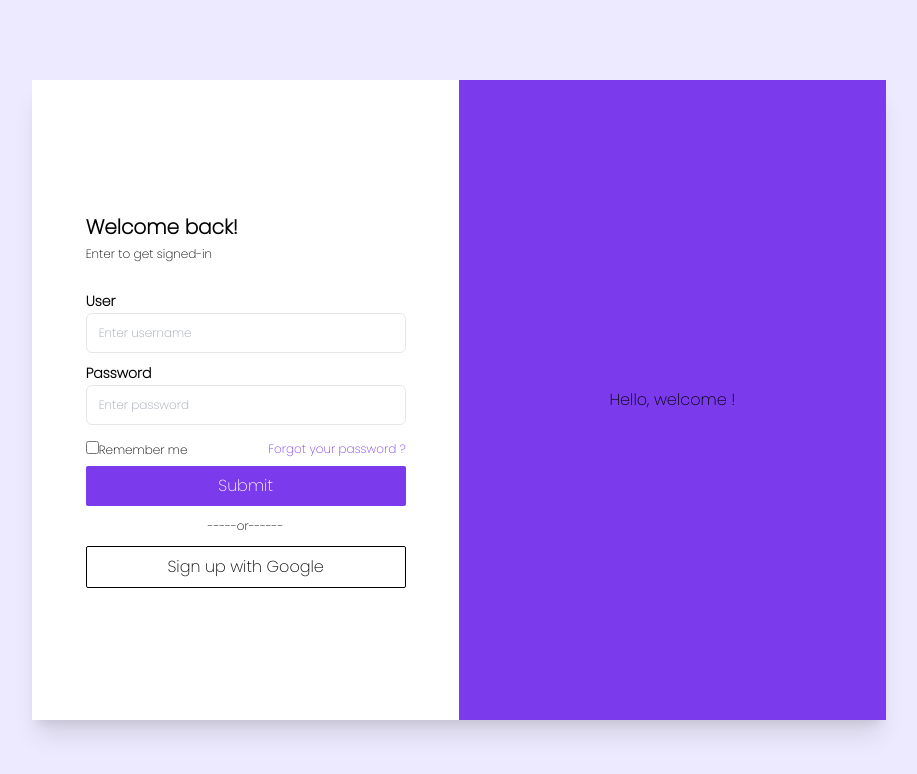
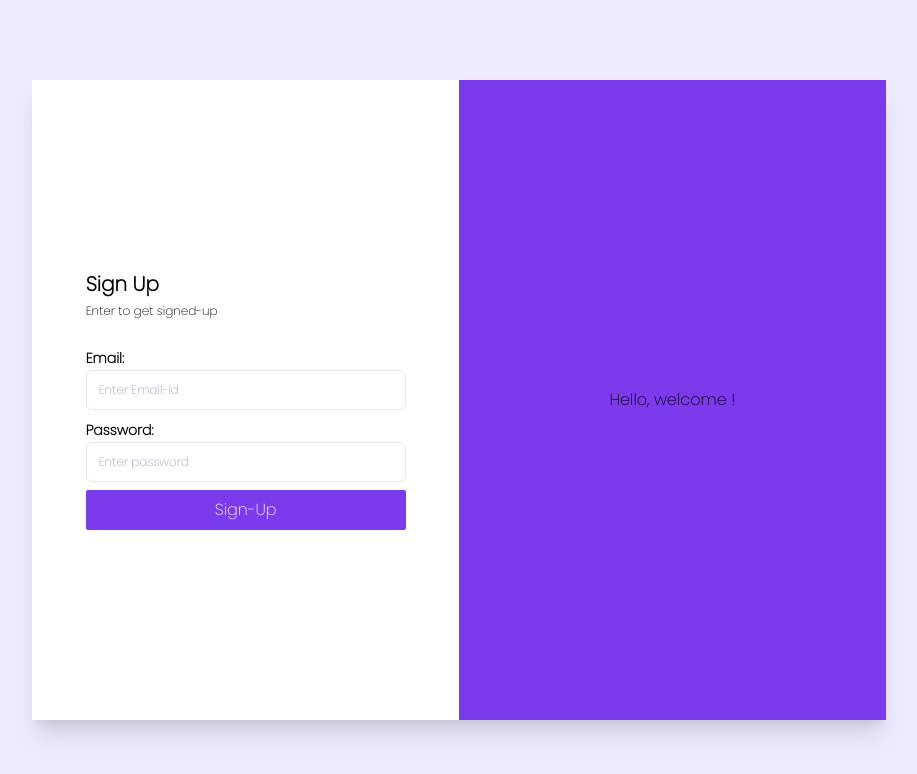
Before and after one commit to PRITHIV369/RentalHousing, a React (Vite) app: page /SignUp in a window 1280 px wide. Shown: the top 774 px of the page, without its empty margins (181-1098 px from the left). Built offline with nearby package versions, Linux system fonts and the light colour scheme.

Commit message:
Added signup

```diff
--- a/package.json
+++ b/package.json
@@ -10,6 +10,9 @@
     "preview": "vite preview"
   },
   "dependencies": {
+    "dotenv": "^16.4.5",
+    "express": "^4.21.1",
+    "mongoose": "^8.8.0",
     "react": "^18.3.1",
     "react-dom": "^18.3.1"
   },
--- a/src/App.jsx
+++ b/src/App.jsx
@@ -2,6 +2,8 @@ import { BrowserRouter, Routes,Route } from 'react-router-dom'
 import Filter from './components/Filter'
 import Navbar from './components/Navbar'
 import Home from './components/Home'
+import SignUp from './components/SignUp'
+import Login from './components/Login'
 function App() {
   return (
     <>
@@ -13,6 +15,9 @@ function App() {
             <Route path="services" element={<Filter/>}/>
             <Route path="contact" element={<Filter/>}/>
           </Route>
+            <Route path="/SignUp" element={<SignUp/>}/>
+          <Route path="/login" element={<Login/>}>
+          </Route>
       </Routes>
     </BrowserRouter>
     </>
--- a/src/components/Login.jsx
+++ b/src/components/Login.jsx
@@ -1,6 +1,8 @@
 import React from 'react'
+import { useNavigate } from 'react-router-dom'
 
 function Login() {
+    const navigate=useNavigate();
     return (
         <>
         <div className='h-screen flex justify-center items-center font-popins bg-violet-100'>
@@ -24,7 +26,7 @@ function Login() {
                         </div>
                         <button className="bg-violet-600 text-white rounded-sm p-2 w-full ">Submit</button>
                         <p className='text-center text-xs py-3 '>-----or------</p>
-                        <button className="border-black border rounded-sm p-2 w-full">Sign up with Google</button>
+                        <button type="button" className="border-black border rounded-sm p-2 w-full" onClick={()=>navigate("/SignUp")} >Sign up with Google</button>
 
                     </form>
                 </div>
--- /dev/null
+++ b/src/components/SignUp.jsx
@@ -0,0 +1,33 @@
+import React from 'react'
+
+function SignUp() {
+    return (
+        <>
+            <div className='h-screen flex justify-center items-center font-popins bg-violet-100'>
+            <div className="flex rounded-md shadow-xl w-2/3  h-4/5 ">
+                <div className='w-full lg:w-1/2 flex justify-center items-center  bg-white'>
+                    <form className=' w-3/4 h-auto '>
+                        <div className='text-xl font-extrabold'>Sign Up</div>
+                        <small className='text-xs text-grey-800 mt-0'>Enter to get signed-up</small>
+                        <br/>
+                        <br/>
+                        <label htmlFor="user" className='text-sm font-bold'>Email:</label>
+                        <br/>
+                        <input type="text" id="user" placeholder='Enter Email-id' className="text-xs pl-3 border border-grey rounded-md h-10 w-full mb-2"/>
+                        <br/>
+                        <label htmlFor="password" className='text-sm font-bold'>Password:</label>
+                        <br/>
+                        <input type='password' id="password" placeholder="Enter password" className="text-xs pl-3 border border-grey rounded-md h-10 w-full mb-2"/>
+                        <button className="bg-violet-600 text-white rounded-sm p-2 w-full ">Sign-Up</button>
+                    </form>
+                </div>
+                <div className='bg-violet-600 h-full w-1/2 hidden lg:flex items-center justify-center'>
+                    Hello, welcome !
+                </div>
+            </div>
+        </div>
+        </>
+    )
+}
+
+export default SignUp
--- a/src/main.jsx
+++ b/src/main.jsx
@@ -17,7 +17,7 @@ import Login from './components/Login.jsx'
 createRoot(document.getElementById('root')).render(
   <StrictMode>
  {/* Wrap App with BrowserRouter */}
-      {/* <App /> */}
-      <Login/>
+      <App />
+      {/* <Login/> */}
   </StrictMode>,
 );
```
Also changed, not shown: 1 other file (tests, documents, lock files or other folders).
